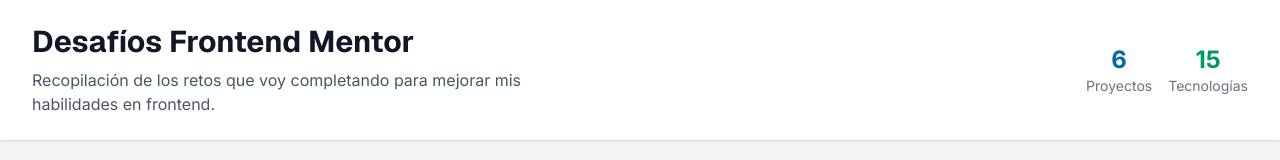
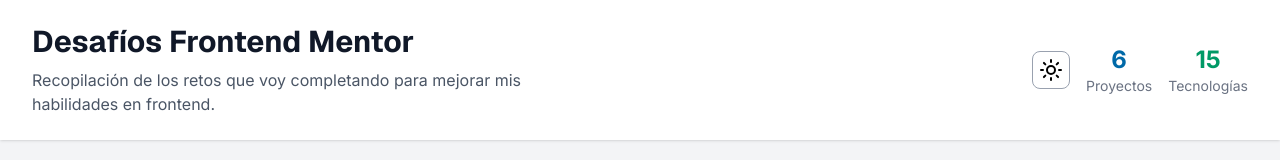
Before and after one commit to LuisChicaizaDev/challenges-frontend-mentor, a React (Vite) app: page / in a window 1280 px wide. Shown: the top 160 px of the page. Built offline with nearby package versions, Linux system fonts and the light colour scheme.

Commit message:
feat: agregar alternar tema light/dark

```diff
--- a/src/assets/components/Header.jsx
+++ b/src/assets/components/Header.jsx
@@ -1,6 +1,8 @@
+import { ThemeToggle } from './ThemeToggle';
+
 export const Header = () => {
     return (
-        <header className="bg-white shadow-sm">
+        <header className="bg-white shadow-sm dark:bg-slate-700">
             <div className="max-w-7xl mx-auto flex flex-col gap-6 sm:flex-row justify-between py-6 px-4 sm:px-6 lg:px-8">
                 <div>
                     <h1 className="text-3xl font-title font-bold text-gray-900">Desafíos Frontend Mentor</h1>
@@ -11,6 +13,7 @@
 
                 <div className="flex items-center gap-4">
                     <div className="flex items-center gap-4">
+                        <ThemeToggle />
                         <div className="text-center">
                             <div className="text-2xl font-bold text-sky-700">6</div>
                             <div className="text-sm text-gray-500">Proyectos</div>
--- /dev/null
+++ b/src/assets/components/ThemeToggle.jsx
@@ -0,0 +1,41 @@
+import { Sun, CloudMoon } from 'lucide-react';
+import { useState, useEffect } from 'react';
+
+export const ThemeToggle = () => {
+
+    // Se comprueba si el tema está guardado en localStorage
+    const themePrefer = localStorage.getItem("theme");
+
+    // El estado del tema inicial
+    const [theme, setTheme] = useState(themePrefer || "light");
+
+    // Efecto para aplicar el tema al documento
+    useEffect( () => {
+        // Aplica y alterna la clase al html
+        document.documentElement.classList = theme;
+
+        // Guarda el tema en localStorage
+        localStorage.setItem("theme", theme);
+
+    }, [theme]);
+
+    // Función para alternar entre light/dark
+    const toggleTheme = () => {
+        setTheme( prevTheme => (prevTheme === "light" ? "dark" : "light") );
+    }
+
+    return (
+        <button className='p-1.5 border border-gray-400 rounded-lg cursor-pointer
+        hover:bg-gray-200 transition duration-500 dark:bg-gray-900 dark:hover:bg-gray-700'
+            aria-label='Alternar tema'
+            onClick={toggleTheme}
+        >
+            { theme === "light" ?
+                <Sun className='rotate-0 scale-100 transition- dark:-rotate-90 dark:scale-0'/>
+                :
+                <CloudMoon color='#ffffff' className='rotate-90 scale-0 transition- dark:rotate-0 dark:scale-100'/>
+            }
+
+        </button>
+    );
+}
--- a/src/index.css
+++ b/src/index.css
@@ -1,4 +1,5 @@
 @import "tailwindcss";
+@custom-variant dark (&:where(.dark, .dark *)); /*Anulamos la variante para controlarlo desde un selector*/
 
 @theme {
   /* Tipografías */
```
